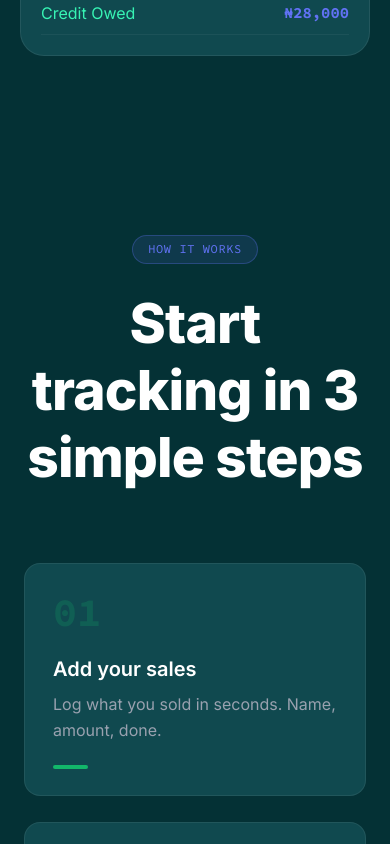
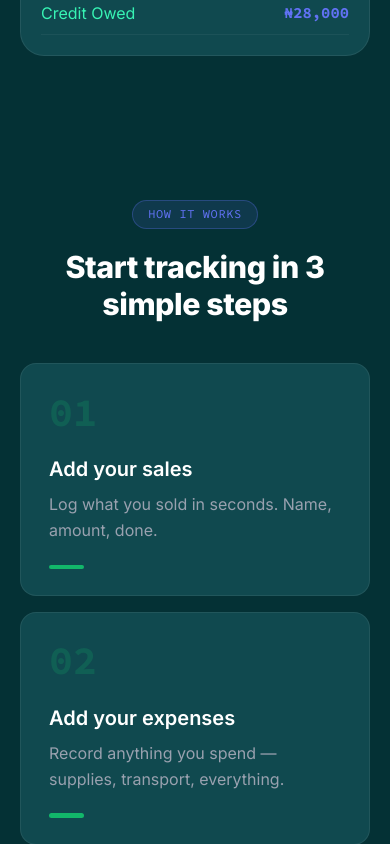
Before and after one commit to Creatifbenny/Numbazapp-Landing-page, a Next.js app: page / in a window 390 px wide. Shown: the part 3760-4604 px from the top of the page. Built offline with nearby package versions, Linux system fonts and the light colour scheme.

Commit message:
Responsive how-it-works
Co-Authored-By: Claude Sonnet 5.5 <noreply@anthropic.com>

```diff
--- a/components/HowItWorks.tsx
+++ b/components/HowItWorks.tsx
@@ -28,20 +28,20 @@ export default function HowItWorks() {
     <section
       id="how-it-works"
       aria-labelledby="how-it-works-heading"
-      className="px-6 pt-[107.1px] pb-27 text-center"
+      className="px-5 pt-[72px] pb-[72px] text-center sm:px-8 md:pt-24 md:pb-24 xl:px-6 xl:pt-[107.1px] xl:pb-27"
     >
-      <p className="mx-auto mb-[26px] inline-block rounded-full border border-blue/30 bg-blue/12 px-[15px] py-[5.5px] font-mono text-xs tracking-wider text-blue">
+      <p className="mx-auto mb-5 inline-block sm:mb-[26px] rounded-full border border-blue/30 bg-blue/12 px-[15px] py-[5.5px] font-mono text-xs tracking-wider text-blue">
         HOW IT WORKS
       </p>
 
       <h2
         id="how-it-works-heading"
-        className="mx-auto max-w-[900px] text-[55px] leading-[67.2px] font-extrabold tracking-[-0.015em] text-white"
+        className="mx-auto max-w-[900px] text-fluid-h2 font-extrabold tracking-[-0.015em] text-white"
       >
         Start tracking in 3 simple steps
       </h2>
 
-      <ol className="mx-auto mt-[71.8px] grid max-w-[1144px] grid-cols-1 gap-[25.6px] text-left md:grid-cols-3">
+      <ol className="mx-auto mt-10 grid max-w-[1144px] grid-cols-1 gap-4 text-left md:mt-[71.8px] md:gap-5 lg:grid-cols-3 lg:gap-[25.6px]">
         {STEPS.map(({ number, title, text }) => (
           <li
             key={number}
```
Also changed, not shown: 2 other files (tests, documents, lock files or other folders).
